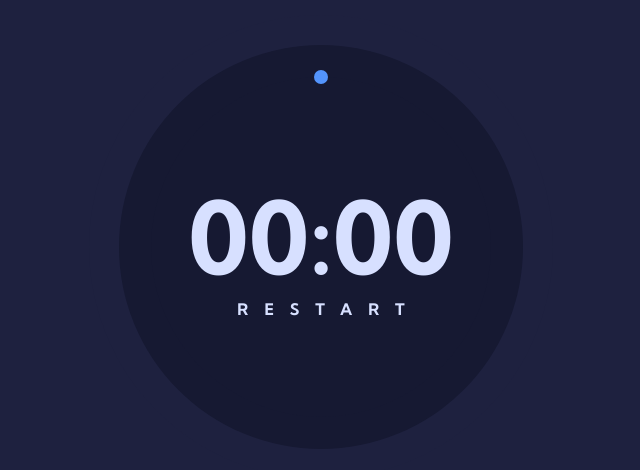
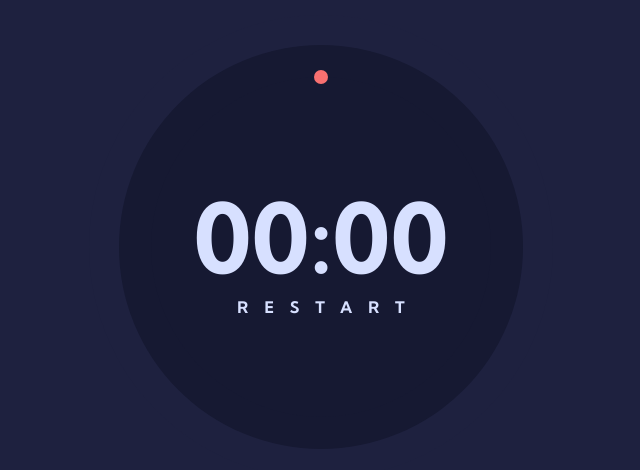
Before and after one commit to PetrosO123/pomodoro, a React (Create React App) app: page / in a window 1280 px wide. Shown: the part 207-677 px from the top of the page, without its empty margins (319-959 px from the left). Built offline with nearby package versions, Linux system fonts and the light colour scheme.

Commit message:
stopwatch fully functional, circular ui bugs resolved

```diff
--- a/src/App.css
+++ b/src/App.css
@@ -84,7 +84,7 @@ body{
 
 }
 .time{
-  font-size: 6.25rem;
+  font-size: 6rem;
   font-weight: 700;
   text-align: center;
 }
--- a/src/App.js
+++ b/src/App.js
@@ -152,7 +152,10 @@ function App() {
             }}
           >
             <div className="progress_text">
-              <div className="time">
+              <div
+                className="time"
+                style={font === 3 ? { fontWeight: 400 } : { fontWeight: 700 }}
+              >
                 {`${Math.floor(timeLeft / 60)
                   .toString()
                   .padStart(2, "0")}:${(timeLeft % 60)
--- a/src/Progress.css
+++ b/src/Progress.css
@@ -20,7 +20,6 @@
     transform: rotate(-90deg);
     transform-origin: var(--half-size) var(--half-size);
     stroke-dasharray: var(--dash) calc(var(--circumference) - var(--dash));
-    stroke: #5394fd;
 }
 .circular_bar{
     position: absolute;
--- a/src/Progress.js
+++ b/src/Progress.js
@@ -10,7 +10,11 @@ function Progress({
   color,
 }) {
   // Start from 100%
-
+  const colorMapping = {
+    1: "#F87070",
+    2: "#D7E0FF",
+    3: "#D881F8",
+  };
   useEffect(() => {
     const interval = setInterval(() => {
       setProgress((prevProgress) => {
@@ -23,12 +27,12 @@ function Progress({
           clearInterval(interval); //clears interval when timeLeft is 0
           return 0;
         }
-        return prevProgress; //keeps current progress if no conditions met
+        return prevProgress; //keeps current progress if neither condition's met
       });
     }, 1000); //updates every second to reflect each decrement in timeLeft
 
     return () => clearInterval(interval); //cleans up the interval on component unmount
-  }, [timeLeft, totalSeconds, timer]); //includes timeLeft and totalSeconds in the array of dependencies dependencies
+  }, [timeLeft, totalSeconds, timer]); //includes timeLeft and totalSeconds in the array of dependencies
 
   return (
     <div className="circular_bar">
@@ -40,7 +44,7 @@ function Progress({
         style={{ "--progress": progress }} //dynamically updates progress
       >
         <circle className="bg"></circle>
-        <circle className="fg"></circle>
+        <circle className="fg" style={{ stroke: colorMapping[color] }}></circle>
       </svg>
     </div>
   );
```
